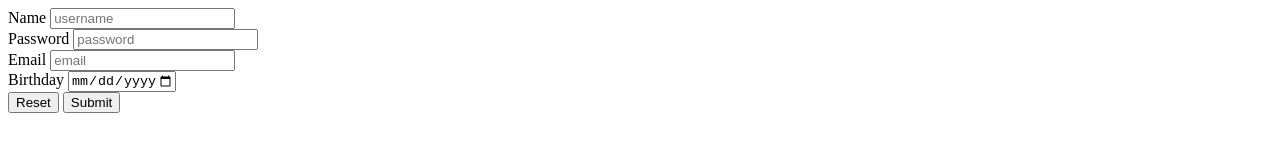
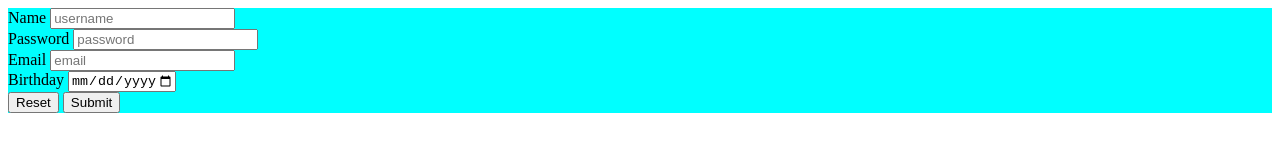
Before and after one commit to shoopanzyboy/HotBeansWeb, a plain HTML site: page index.html in a window 1280 px wide. Drawn offline with Linux system fonts and the light colour scheme.

Commit message:
remove the dot before form

```diff
--- a/style.css
+++ b/style.css
@@ -2,6 +2,6 @@ html, body, form {
 	margin: 10;
 	padding: 10;
 }
-.form {
+form {
     background-color: aqua;
 }
```
